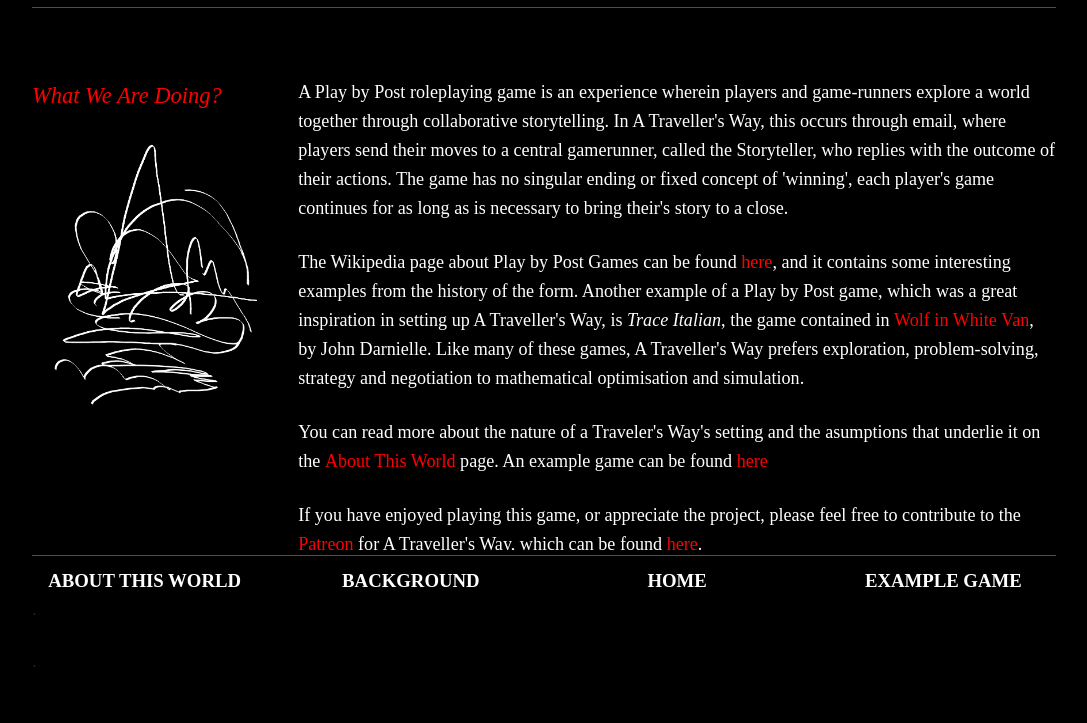
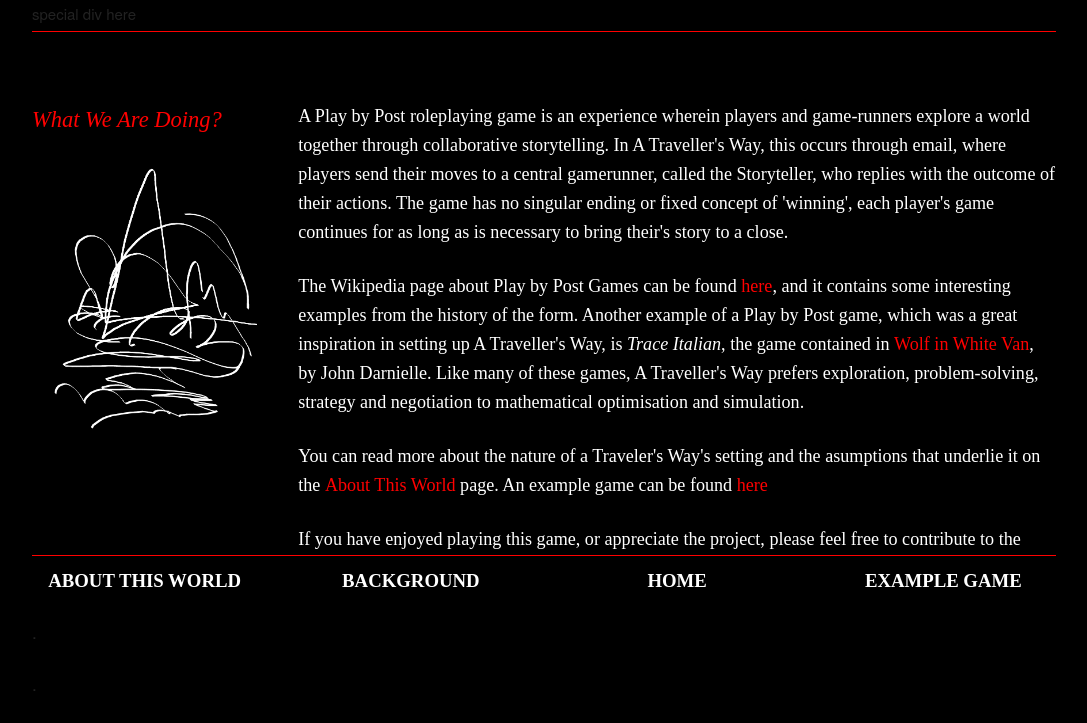
Before and after one commit to Tom-Kitton/play-by-post, a plain HTML site: page about-this-game.html in a window 1280 px wide. Shown: the part 194-917 px from the top of the page, without its empty margins (96-1183 px from the left). Before the commit the page ends 893 px from the top, so only its background shows below. Drawn offline with nearby package versions, Linux system fonts and the light colour scheme; a web font is replaced by a local one.

Commit message:
added special div

```diff
--- a/about-this-game.html
+++ b/about-this-game.html
@@ -12,6 +12,7 @@
 		<div class="main-heading">WHAT IS THIS GAME?</div>
 		<div class="redline"></div>
 			<Div Class="sub-heading">...and how do I play?</div>
+				<div>special div here</div>
 
 		<div class="redline"></div>
 
```
